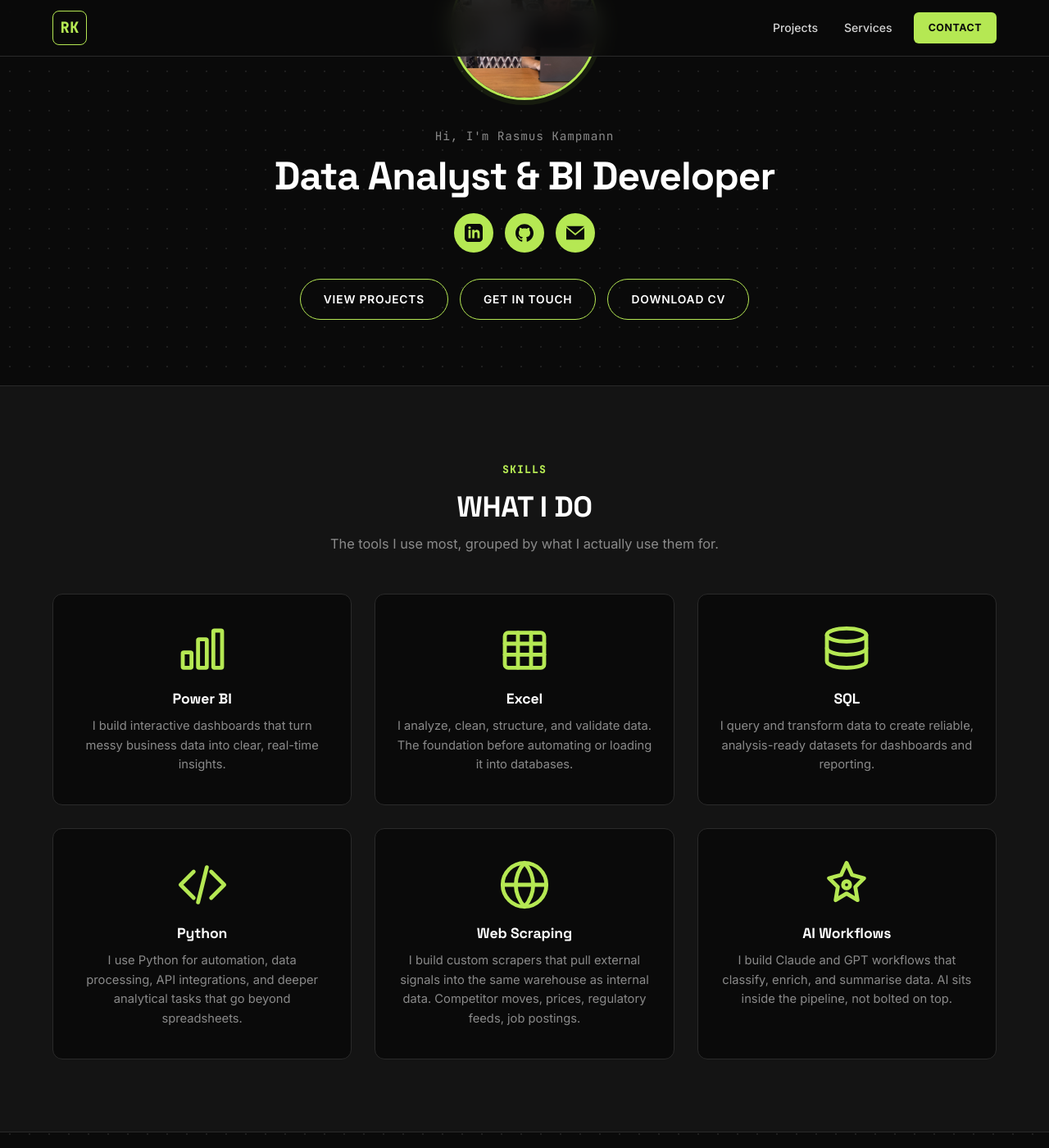
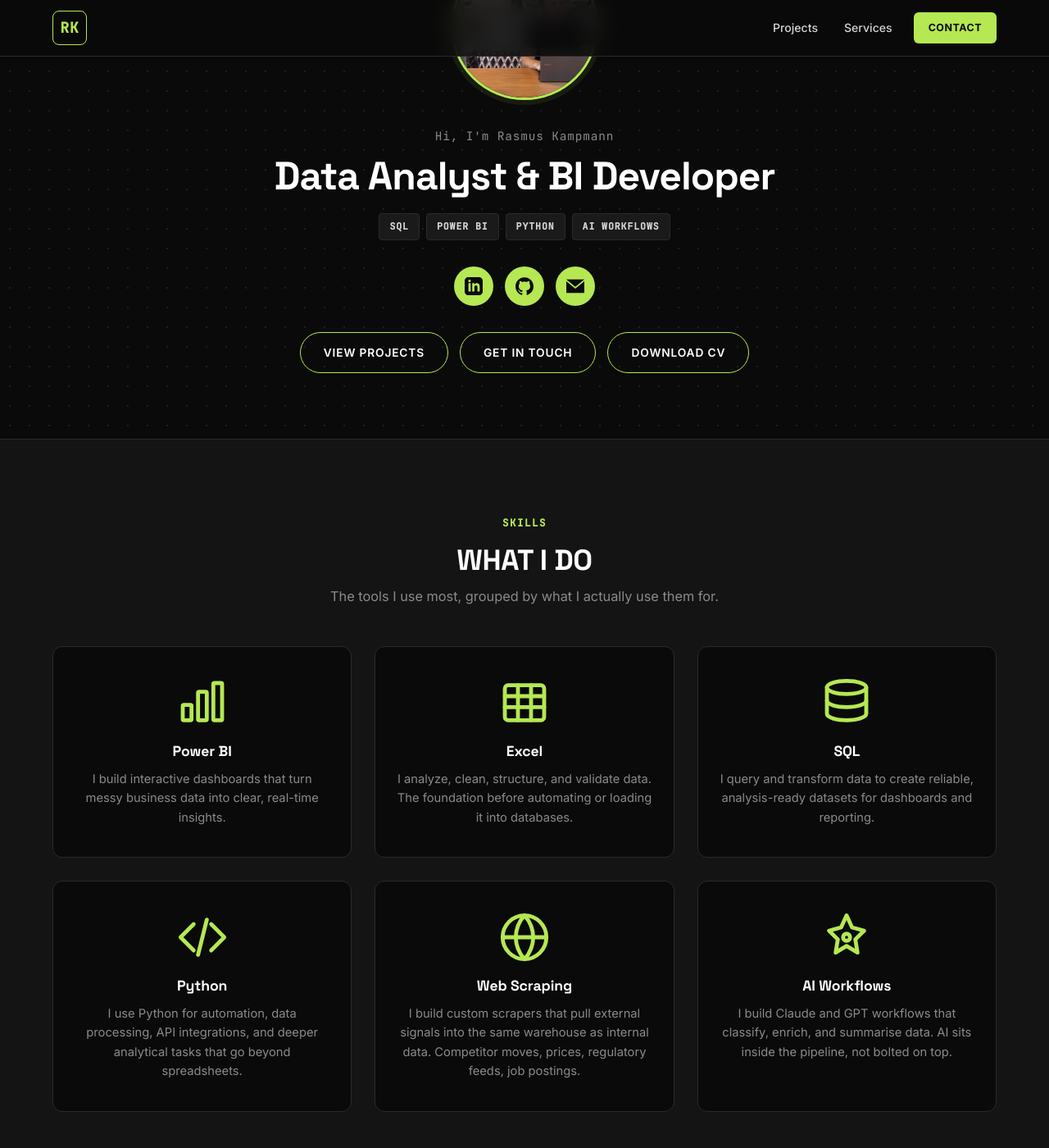
Before and after one commit to rasmuskampmann1998/rasmuskampmann.com, a Jekyll site: the page built from index.md, in a window 1280 px wide and 1400 px high, scrolled down 237 px. Shown: the whole window at 82% size. Built offline with Jekyll 4.4.1, drawn with Linux system fonts in a browser that asks for light colours.

Commit message:
Add stack pill row under hero H1
SQL, Power BI, Python, AI Workflows as mono-uppercase pills, matching the project-card tech-pill look.

```diff
--- a/assets/css/main.scss
+++ b/assets/css/main.scss
@@ -1222,6 +1222,35 @@
     margin-bottom: 28px;
   }
 
+  .hero-stack {
+    list-style: none;
+    padding: 0;
+    margin: 0 0 32px;
+    display: flex;
+    flex-wrap: wrap;
+    justify-content: center;
+    gap: 8px;
+
+    li {
+      background: var(--bg-tertiary);
+      border: 1px solid var(--border);
+      color: var(--text-secondary);
+      font-family: 'JetBrains Mono', monospace;
+      font-size: 0.72rem;
+      font-weight: 600;
+      letter-spacing: 0.08em;
+      text-transform: uppercase;
+      padding: 6px 12px;
+      border-radius: 4px;
+      transition: border-color 0.15s, color 0.15s;
+    }
+
+    li:hover {
+      border-color: var(--accent-green);
+      color: var(--text-primary);
+    }
+  }
+
   .hero-meta {
     list-style: none;
     padding: 0;
--- a/index.md
+++ b/index.md
@@ -10,6 +10,12 @@
     </div>
     <p class="hero-name">Hi, I'm Rasmus Kampmann</p>
     <h1>Data Analyst &amp; BI Developer</h1>
+    <ul class="hero-stack">
+      <li>SQL</li>
+      <li>Power BI</li>
+      <li>Python</li>
+      <li>AI Workflows</li>
+    </ul>
     <div class="hero-social">
       <a href="{{ site.author.linkedin }}" target="_blank" rel="noopener" aria-label="LinkedIn">
         <svg viewBox="0 0 24 24" fill="currentColor"><path d="M19 0h-14c-2.761 0-5 2.239-5 5v14c0 2.761 2.239 5 5 5h14c2.762 0 5-2.239 5-5v-14c0-2.761-2.238-5-5-5zm-11 19h-3v-11h3v11zm-1.5-12.268c-.966 0-1.75-.79-1.75-1.764s.784-1.764 1.75-1.764 1.75.79 1.75 1.764-.783 1.764-1.75 1.764zm13.5 12.268h-3v-5.604c0-3.368-4-3.113-4 0v5.604h-3v-11h3v1.765c1.396-2.586 7-2.777 7 2.476v6.759z"/></svg>
```
